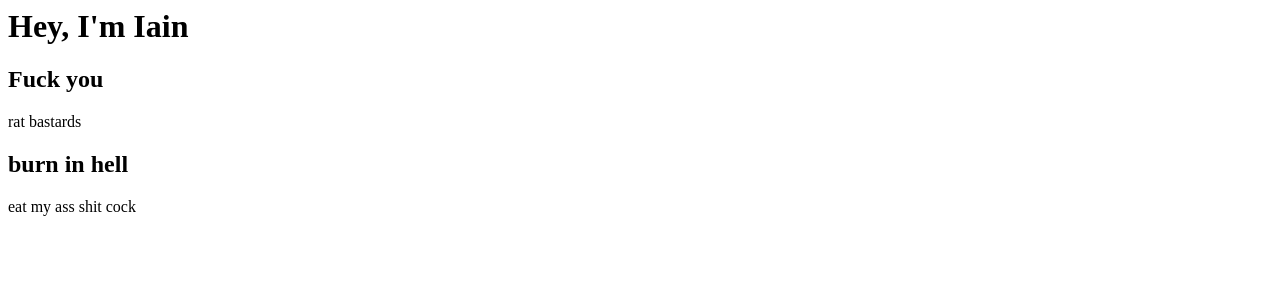
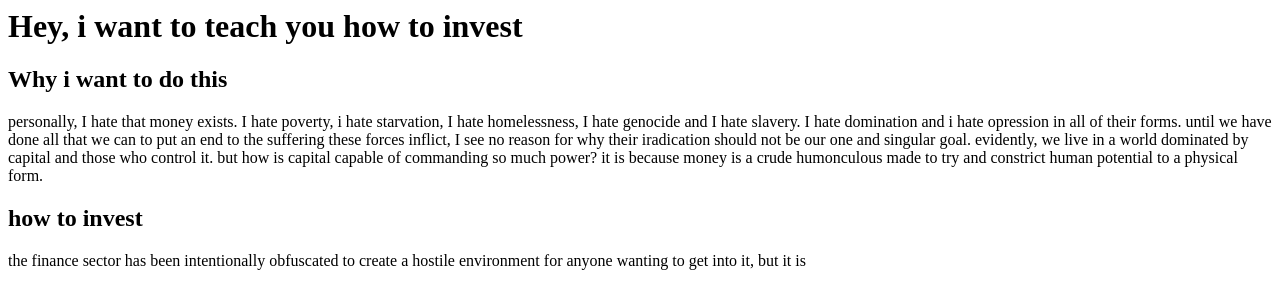
Before and after one commit to turnersplan/turnerscentral.com, a plain HTML site: page index.html in a window 1280 px wide. Drawn offline with Linux system fonts and the light colour scheme.

Commit message:
Update index.html

```diff
--- a/index.html
+++ b/index.html
@@ -1,16 +1,21 @@
 
 <html>
     <h1>
-        Hey, I'm Iain
+        Hey, i want to teach you how to invest
     </h1>
     <body>
-        <h2>Fuck you</h2>
+        <h2>Why i want to do this</h2>
         <p>
-            rat bastards
+           personally, I hate that money exists. I hate poverty, i hate starvation, I hate homelessness, I hate genocide and I hate slavery.
+            I hate domination and i hate opression in all of their forms. until we have done all that we can to put an end to the suffering these forces inflict,
+            I see no reason for why their iradication should not be our one and singular goal.
+            evidently, we live in a world dominated by capital and those who control it. but how is capital capable of commanding so much power? it is because money is
+            a crude humonculous made to try and constrict human potential to a physical form.
+
         </p>
-        <h2>burn in hell</h2>
+        <h2>how to invest</h2>
         <p>
-            eat my ass shit cock
+            the finance sector has been intentionally obfuscated to create a hostile environment for anyone wanting to get into it, but it is
         </p>
     </body>
 </html>
```
